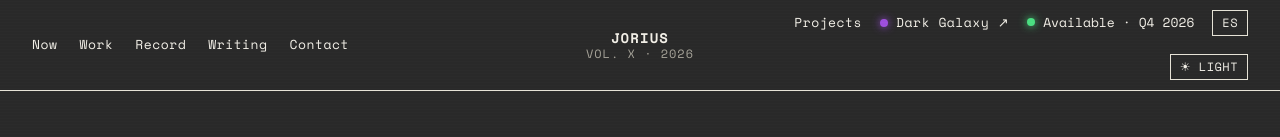
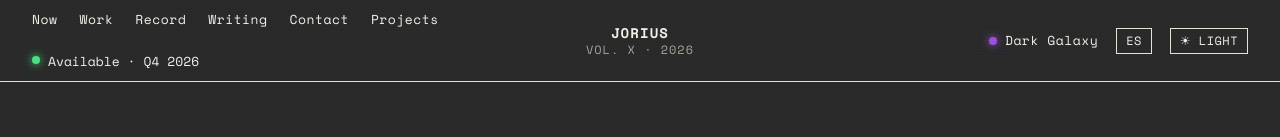
Before and after one commit to jorius/jorius.github.io, a React (Vite) app: page / in a window 1280 px wide. Shown: the top 137 px of the page. Built offline with nearby package versions, Linux system fonts and the light colour scheme; grey boxes are pictures that could not be loaded; a web font is replaced by a local one.

Commit message:
Move Projects and the availability dot to the left of the top bar
The owner wants the right side down to Dark Galaxy and the two toggles;
the arrow after Dark Galaxy goes with the move.

```diff
--- a/src/components/direction-b/BTopBar.tsx
+++ b/src/components/direction-b/BTopBar.tsx
@@ -111,12 +111,14 @@ export const BTopBar = (): React.ReactElement => {
   const route = (key: 'writing' | 'projects' | 'darkgalaxy', to: string, dot?: string): React.ReactElement => (
     <Link key={key} to={to} onClick={() => setMenuRequested(false)} style={linkStyle}>
       {dot ? <Dot color={dot} /> : null}
-      <Glitch trigger="hover">{t(`directionB.topbar.nav.${key}`)}{key === 'darkgalaxy' ? ' ↗' : ''}</Glitch>
+      <Glitch trigger="hover">{t(`directionB.topbar.nav.${key}`)}</Glitch>
     </Link>
   );
 
-  const leftLinks = [anchor('now'), anchor('work'), anchor('record'), route('writing', '/writing'), anchor('contact')];
-  const rightLinks = [route('projects', '/projects'), route('darkgalaxy', '/darkgalaxy', DARK_GALAXY_PURPLE)];
+  // Left: the landing anchors plus the two inner pages and the availability
+  // dot. Right: Dark Galaxy and the two toggles (owner, 2026-10-04).
+  const leftLinks = [anchor('now'), anchor('work'), anchor('record'), route('writing', '/writing'), anchor('contact'), route('projects', '/projects')];
+  const rightLinks = [route('darkgalaxy', '/darkgalaxy', DARK_GALAXY_PURPLE)];
 
   // The designer's proposal: the brand and its volume line sit between the
   // two link groups, out of the corner the review marked unreadable.
@@ -133,12 +135,15 @@ export const BTopBar = (): React.ReactElement => {
     </Link>
   );
 
+  const availability = (
+    <span style={{ display: 'inline-flex', alignItems: 'center', fontSize: isMobile ? 14 : 13, color: th.ink, padding: isMobile ? '12px 0' : 0 }}>
+      <Dot color={AVAILABLE_GREEN} />
+      {t('directionB.topbar.available')} · {currentQuarter()}
+    </span>
+  );
+
   const utilities = (
     <>
-      <span style={{ display: 'inline-flex', alignItems: 'center', fontSize: 13, color: th.ink }}>
-        <Dot color={AVAILABLE_GREEN} />
-        {t('directionB.topbar.available')} · {currentQuarter()}
-      </span>
       <button
         type="button"
         onClick={switchLang}
@@ -179,7 +184,7 @@ export const BTopBar = (): React.ReactElement => {
           gap: 16,
         }}
       >
-        {isMobile ? brand : <nav style={{ display: 'flex', gap: 22, flexWrap: 'wrap' }}>{leftLinks}</nav>}
+        {isMobile ? brand : <nav style={{ display: 'flex', gap: 22, flexWrap: 'wrap', alignItems: 'center' }}>{leftLinks}{availability}</nav>}
 
         {!isMobile ? brand : null}
 
@@ -213,6 +218,7 @@ export const BTopBar = (): React.ReactElement => {
           <nav style={{ display: 'flex', flexDirection: 'column' }}>
             {leftLinks}
             {rightLinks}
+            {availability}
           </nav>
           <div
             style={{
```
Also changed, not shown: 1 other file (tests, documents, lock files or other folders).
